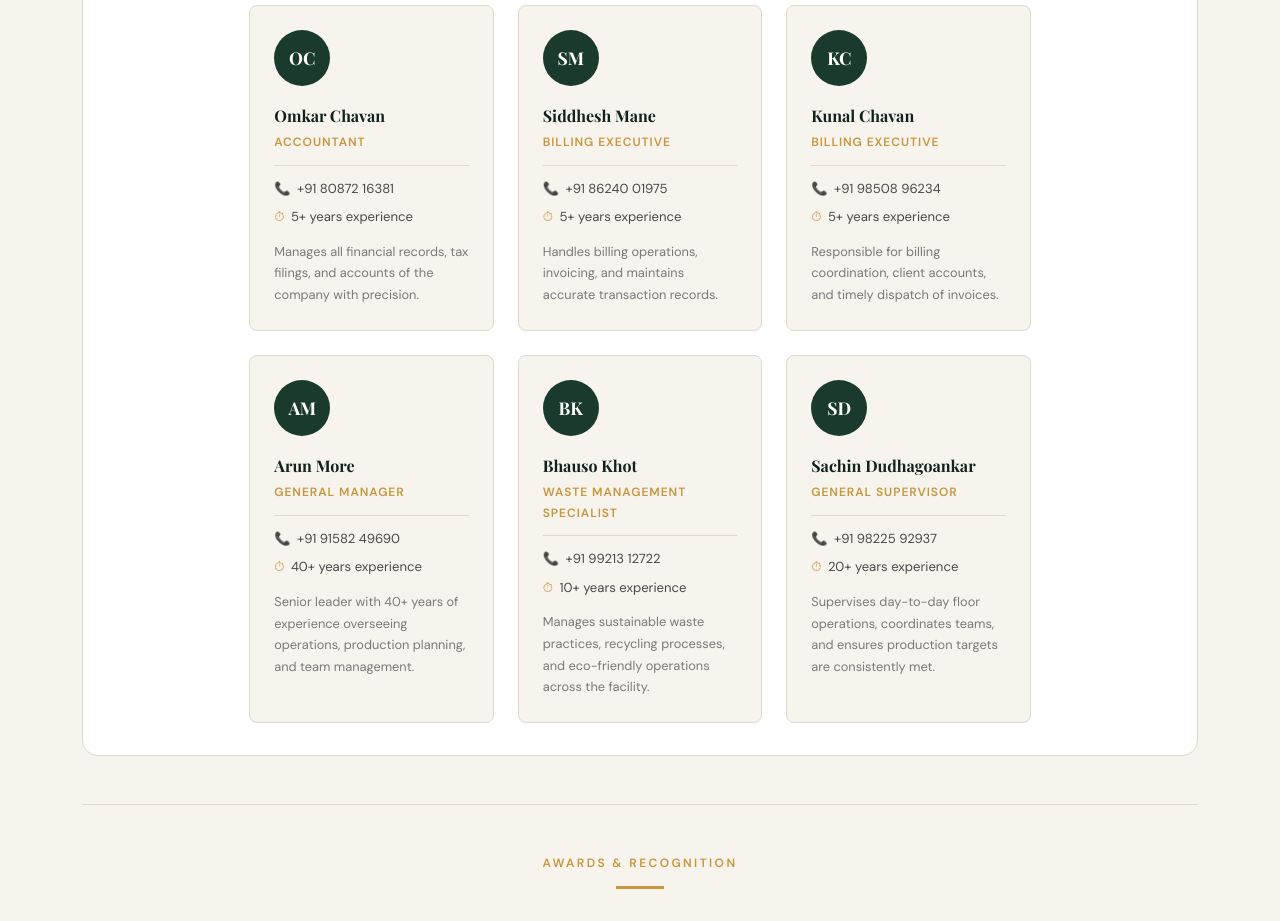
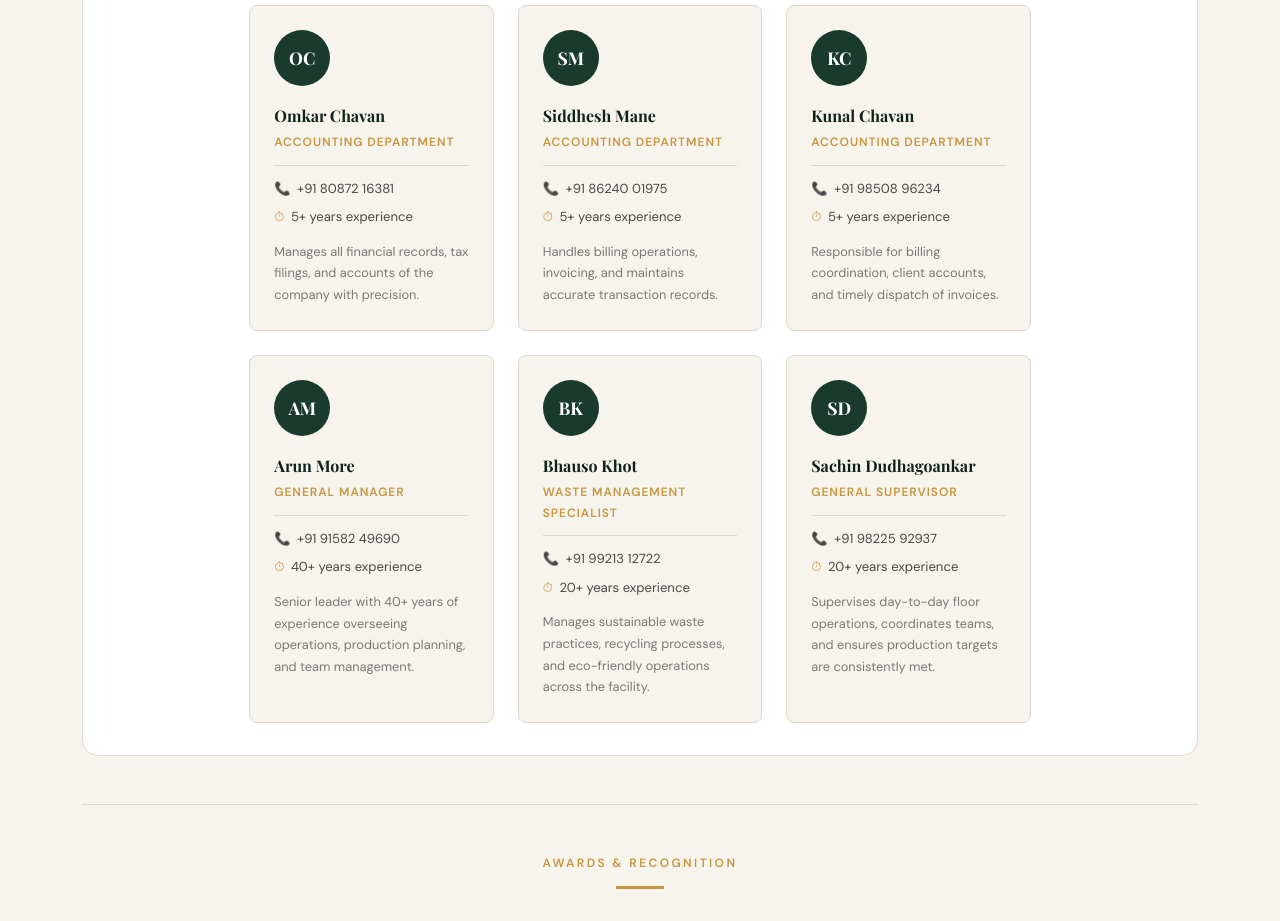
Before and after one commit to deshbhushan07/shree-pant-krupa, a React (Vite) app: page /about in a window 1280 px wide. Shown: the part 3220-4141 px from the top of the page. Built offline with nearby package versions, Linux system fonts and the light colour scheme; no server answers; the database is empty.

Commit message:
about roles of team

```diff
--- a/src/pages/About.jsx
+++ b/src/pages/About.jsx
@@ -339,21 +339,21 @@ export default function About() {
               {[
                 {
                   name: 'Omkar Chavan',
-                  role: 'Accountant',
+                  role: 'Accounting Department',
                   phone: '+91 80872 16381',
                   experience: '5+ years',
                   desc: 'Manages all financial records, tax filings, and accounts of the company with precision.',
                 },
                 {
                   name: 'Siddhesh Mane',
-                  role: 'Billing Executive',
+                  role: 'Accounting Department',
                   phone: '+91 86240 01975',
                   experience: '5+ years',
                   desc: 'Handles billing operations, invoicing, and maintains accurate transaction records.',
                 },
                 {
                   name: 'Kunal Chavan',
-                  role: 'Billing Executive',
+                  role: 'Accounting Department',
                   phone: '+91 98508 96234',
                   experience: '5+ years',
                   desc: 'Responsible for billing coordination, client accounts, and timely dispatch of invoices.',
@@ -379,7 +379,7 @@ export default function About() {
                   name: 'Bhauso Khot',
                   role: 'Waste Management Specialist',
                   phone: '+91 99213 12722',
-                  experience: '10+ years',
+                  experience: '20+ years',
                   desc: 'Manages sustainable waste practices, recycling processes, and eco-friendly operations across the facility.',
                 },
                 {
--- a/src/pages/Home.jsx
+++ b/src/pages/Home.jsx
@@ -30,7 +30,7 @@ export default function Home() {
           <div className="row align-items-center text-center text-md-start">
             <div className="col-md-8">
               <p style={{ color: 'rgba(255,255,255,0.85)', margin: 0, fontSize: '0.95rem' }}>
-                📍 GATE NO 3, A-2, A/P Halsavade, Kolhapur, Maharashtra – 416202 &nbsp;|&nbsp; Proprietor: Shrikant D. Patil
+                📍 GAT NO 3, A-2, A/P Halsavade, Kolhapur, Maharashtra – 416202 &nbsp;|&nbsp; Proprietor: Shrikant D. Patil
               </p>
             </div>
             <div className="col-md-4 text-md-end mt-2 mt-md-0">
```
